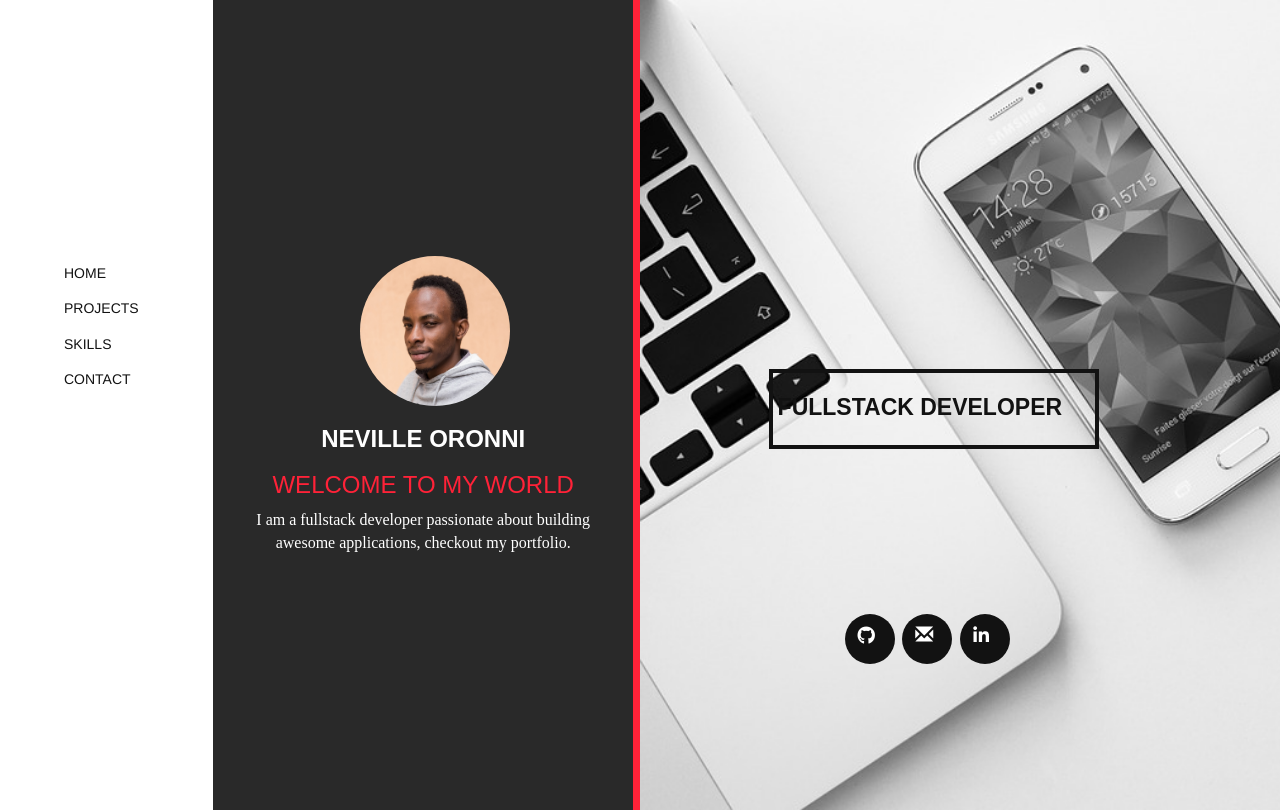
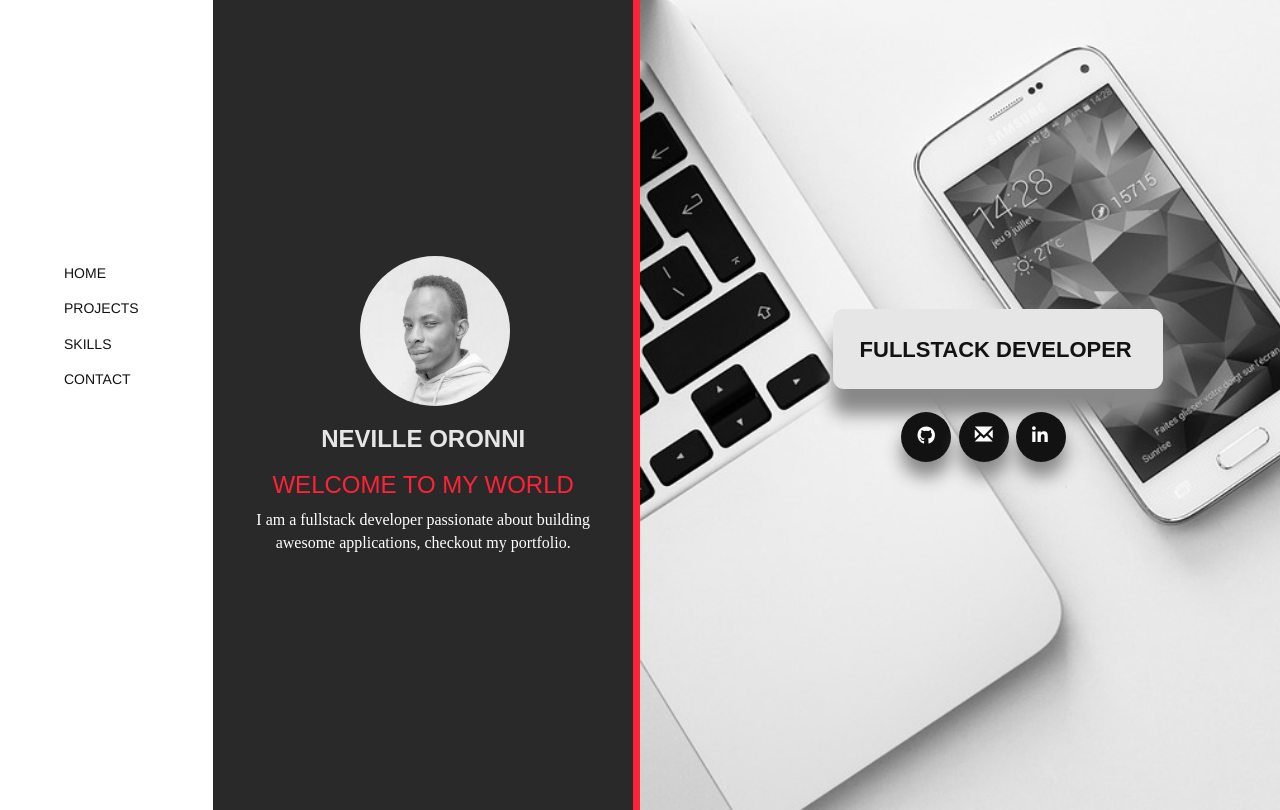
Before and after one commit to nevooronni/dev_porfolio, a PHP site: page /home.html in a window 1280 px wide. Run offline with PHP 8.4, Linux system fonts and the light colour scheme; some libraries are stand-ins or nearby versions.

Commit message:
polished home page and made responsive for 320px screen size

```diff
--- a/css/style.css
+++ b/css/style.css
@@ -82,6 +82,7 @@
 #nevilleo {
   font-weight: bold;
   font-family: 'Montserrat', sans-serif;
+  color: #E6E6E6;
 }
 
 #welcome {
@@ -132,23 +133,24 @@
 }
 
 #fullstack {
-  background-color: transparent;
-  color:  #121212;
-  border-color:  #121212;
+  background-color: #E6E6E6;
+    color: #121212;
+    border-color: #121212;
     border-style: solid;
-  border-radius: 0px;
-  border-width: 4px;
-  font-size: 23px;
+    border-radius: 11px;
+    border-width: 0px;
+    font-size: 22px;
     height: 80px;
     width: 330px;
-  padding-top: 18px;
-  padding-left: 5px;
+    padding-top: 25px;
+    padding-left: 27px;
     padding-right: 0px;
     font-family: 'Montserrat', sans-serif;
     font-weight: bold;
     display: none;
-  margin-left: -25px;
+    margin-left: 39px;
     margin-right: 0px;
+    box-shadow: 0 25px 17px 0 #888888;
 }
 
 #fullstack2 {
@@ -232,9 +234,9 @@
 }
 
 #socialheight {
-  height: ;
-  margin-top: 35%;
-  padding-left: 10%;
+  margin-top: 5%;
+  padding-left: 18%;
+  margin-left: 1%;
 }
 
 #main {
@@ -507,19 +509,18 @@ a:hover {
   color: #121212;
 }
 
-
-
-.social{
+.social {
   background-color: #121212;
   height: 50px;
   width: 50px;
   border-radius: ;
   display: inline-block;
   font-size: 18px;
-  padding-top: 5%;
-  padding-left: 6.5%;
+  padding-top: 7%;
+  padding-left: 9.5%;
   margin-left: 2%;
   border-radius: 50%;
+  box-shadow: 0 15px 17px 0 #888888;
 }
 
 .social-background {
--- a/home.html
+++ b/home.html
@@ -43,22 +43,22 @@
           </div>
         </div>
         <div class="row">
-          <div class="col-md-12">
+          <div class="col-md-12" id="div-sidebar">
             <a href="home.html" class="black"><h5 class="black">HOME</h5></a>
           </div>
         </div>
         <div class="row">
-          <div class="col-md-12">
+          <div class="col-md-12" id="div-sidebar">
             <a href="portfolio.html" class="black"><h5 class="black">PROJECTS</h5></a>
           </div>
         </div>
         <div class="row">
-          <div class="col-md-12">
+          <div class="col-md-12" id="div-sidebar">
             <a href="skills.html" class="black"><h5 class="black">SKILLS</h5></a>
           </div>
         </div>
         <div class="row">
-          <div class="col-md-12">
+          <div class="col-md-12" id="div-sidebar">
             <a href="contact.html" class="black"><h5 class="black">CONTACT</h5></a>
           </div>
         </div>
@@ -70,23 +70,23 @@
             <!--Wrapper for slides-->
             <div class="carousel-inner">
               <div class="item active" id="items1">
-                <img src="img/Neville.jpeg" alt="profile image" id="profpic">
+                <img src="img/nevo_black&white.jpg" alt="profile image" id="profpic">
                 <h3 class="text-center white" id="nevilleo">NEVILLE ORONNI</h3>
                 <h3 class="text-center red" id="welcome">WELCOME TO MY WORLD</h3>
                 <p class="text-center white" id="i">I am a fullstack developer passionate about building awesome applications, checkout my portfolio.</p>
               </div>
 
               <div class="item" id="items2">
-                <span><i class="glyphicon glyphicon-phone"></i></span>
-                <h3 class="text-center red" id="backend">BACKEND/UI/UX</h3>
-                <p class="text-center white" id="i2">I have a diverse set of skills ranging from design, to HTML + CSS + javascript, sql databases all the way to Python and development</p>
+                <span><i class="glyphicon glyphicon-phone" style="color:#E6E6E6;"></i></span>
+                <h3 class="text-center red" id="backend">BACKEND/FRONTEND/MOBILE</h3>
+                <p class="text-center white" id="i2">I have a diverse set of skills ranging from design(AdobeXD),HTML,CSS,javascript, dart, nodejs, sql databases, firebase, heroku, digital ocean, google cloud, to Python and moblie development</p>
               </div>
 
               <div class="item" id="items3">
                 <span><i class="glyphicon glyphicon-tasks"></i></span>
                 <h3 class="text-center white" id="nevilleo">RECENT PROJECT</h3>
-                <a href=""><h3 class="text-center red" id="i2">RIDEALONG</h3></a>
-                <p class="text-center white" id=i2>Ridealong is a car sharing service that helps ease the problem of traffic conjestion.</p>
+                <a href="https://www.bluco.co.ke" target="_blank"><h3 class="text-center red" id="i2">Bluco.co.ke</h3></a>
+                <p class="text-center white" id=i2>Bluco is Kenya's premier job search site bridging the gap between employers and job seekers developed by yours truly.</p>
               </div>
             </div>
           </div>
@@ -95,7 +95,7 @@
       </div>
       <div class="col-md-6 col-sm-12 col-xs-12" id="devstack">
         <div class="row">
-          <div class="col-md-6 col-sm-12 col-xs-12" style="padding-top: 20%;">
+          <div class="col-md-6 col-sm-12 col-xs-12" style="padding-top: 8%;">
             <div id="fullstack">FULLSTACK DEVELOPER</div>
           </div>
         </div>
```
Also changed, not shown: other parts of css/style.css (+132 -0 lines), img/Neville.jpeg (deleted), img/nevo_black&white.jpg (added). Lines whose indentation alone changed are shown as unchanged.
